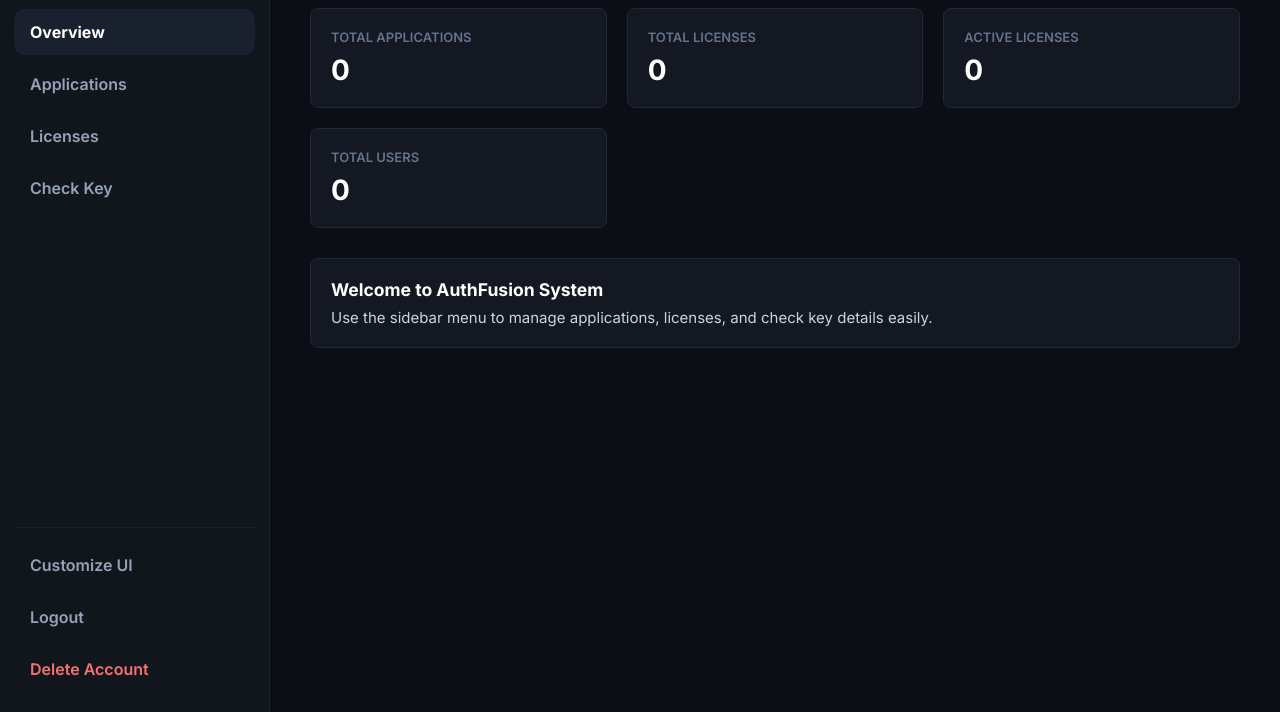
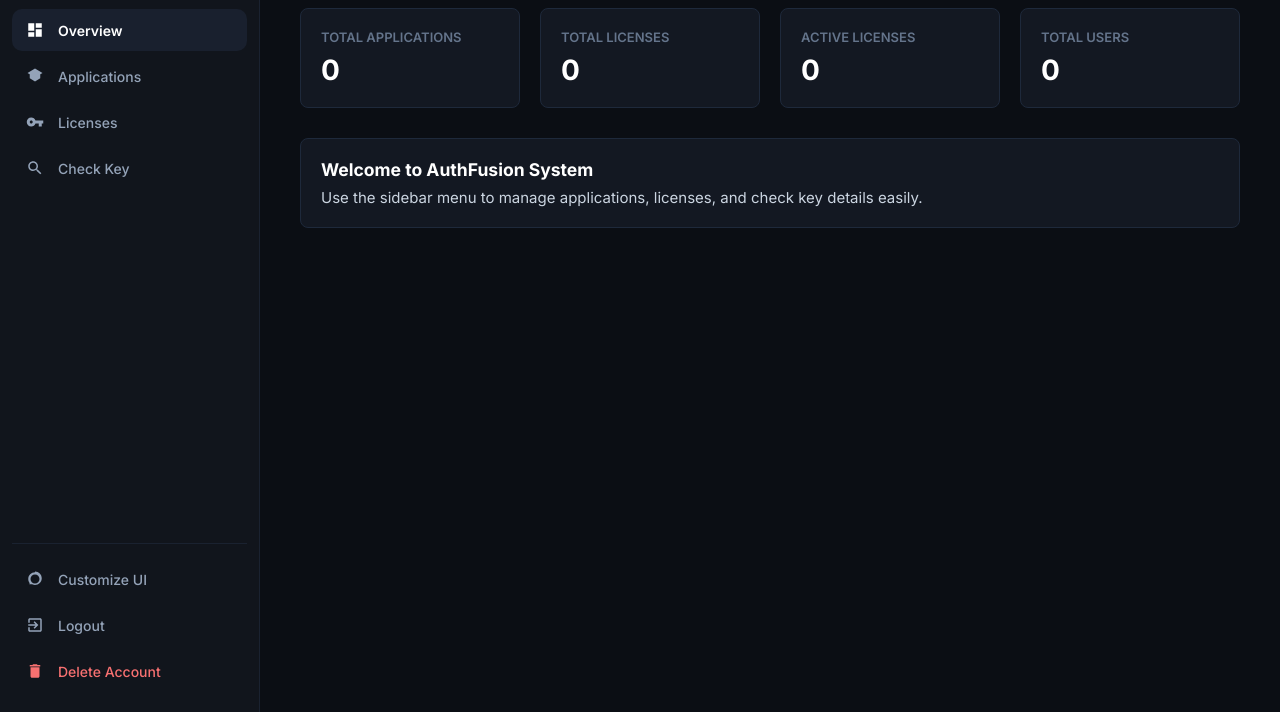
Before and after one commit to huypc708-web/Dobi-manager, a website: page index.html in a window 1280 px wide. Shown: the part 88-800 px from the top of the page. Drawn offline with Linux system fonts and the light colour scheme.

Commit message:
Update index.html

```diff
--- a/index.html
+++ b/index.html
@@ -24,13 +24,13 @@
 
         /* Sidebar chuẩn gốc có kèm User profile */
         .sidebar {
-            width: 270px;
+            width: 260px;
             background-color: #11151c;
             border-right: 1px solid #1a2230;
             display: flex;
             flex-direction: column;
             justify-content: space-between;
-            padding: 20px 14px;
+            padding: 20px 12px;
             overflow-y: auto;
         }
         .user-profile {
@@ -79,19 +79,26 @@
         .nav-menu {
             display: flex;
             flex-direction: column;
-            gap: 6px;
+            gap: 4px;
         }
         .nav-item {
             display: flex;
             align-items: center;
-            padding: 13px 16px;
+            gap: 14px;
+            padding: 12px 14px;
             color: #94a3b8;
             text-decoration: none;
-            font-size: 16px; /* Đã tăng kích thước chữ to hơn */
-            font-weight: 600; /* Tăng độ đậm để rõ nét hơn */
+            font-size: 14px;
+            font-weight: 500;
             border-radius: 10px;
             cursor: pointer;
             transition: 0.2s;
+        }
+        .nav-item svg {
+            width: 18px;
+            height: 18px;
+            fill: currentColor;
+            flex-shrink: 0;
         }
         .nav-item:hover {
             background: rgba(255, 255, 255, 0.03);
@@ -100,14 +107,14 @@
         .nav-item.active {
             background: #19202e;
             color: #fff;
-            font-weight: 700;
+            font-weight: 600;
         }
         .sidebar-bottom {
             border-top: 1px solid #1a2230;
             padding-top: 14px;
             display: flex;
             flex-direction: column;
-            gap: 6px;
+            gap: 4px;
         }
         .nav-item.danger {
             color: #f87171;
@@ -316,17 +323,31 @@
             </div>
 
             <div class="nav-menu">
-                <a class="nav-item active" onclick="switchTab('overview', this)">Overview</a>
-                <a class="nav-item" onclick="switchTab('applications', this)">Applications</a>
-                <a class="nav-item" onclick="switchTab('licenses', this)">Licenses</a>
-                <a class="nav-item" onclick="switchTab('checkkey', this)">Check Key</a>
+                <a class="nav-item active" onclick="switchTab('overview', this)">
+                    <svg viewBox="0 0 24 24"><path d="M3 13h8V3H3v10zm0 8h8v-6H3v6zm10 0h8V11h-8v10zm0-18v6h8V3h-8z"/></svg> Overview
+                </a>
+                <a class="nav-item" onclick="switchTab('applications', this)">
+                    <svg viewBox="0 0 24 24"><path d="M12 2l-10 6 10 6 10-6-10-6zm0 9l-7-4.2V15l7 4.2 7-4.2V6.8L12 11z"/></svg> Applications
+                </a>
+                <a class="nav-item" onclick="switchTab('licenses', this)">
+                    <svg viewBox="0 0 24 24"><path d="M12.65 10C11.83 7.67 9.61 6 7 6c-3.31 0-6 2.69-6 6s2.69 6 6 6c2.61 0 4.83-1.67 5.65-4H17v4h4v-4h2v-4H12.65zM7 14c-1.1 0-2-.9-2-2s.9-2 2-2 2 .9 2 2-.9 2-2 2z"/></svg> Licenses
+                </a>
+                <a class="nav-item" onclick="switchTab('checkkey', this)">
+                    <svg viewBox="0 0 24 24"><path d="M15.5 14h-.79l-.28-.27C15.41 12.59 16 11.11 16 9.5 16 5.91 13.09 3 9.5 3S3 5.91 3 9.5 5.91 16 9.5 16c1.61 0 3.09-.59 4.23-1.57l.27.28v.79l5 4.99L20.49 19l-4.99-5zm-6 0C7.01 14 5 11.99 5 9.5S7.01 5 9.5 5 14 7.01 14 9.5 11.99 14 9.5 14z"/></svg> Check Key
+                </a>
             </div>
         </div>
 
         <div class="sidebar-bottom">
-            <a class="nav-item" onclick="switchTab('customize', this)">Customize UI</a>
-            <a class="nav-item" onclick="alert('Đã đăng xuất thành công!')">Logout</a>
-            <a class="nav-item danger" onclick="if(confirm('Bạn có chắc chắn muốn xóa tài khoản?')) { localStorage.clear(); location.reload(); }">Delete Account</a>
+            <a class="nav-item" onclick="switchTab('customize', this)">
+                <svg viewBox="0 0 24 24"><path d="M12 3c-4.97 0-9 4.03-9 9 0 2.12.74 4.07 1.97 5.61L4.35 19h3.69C9.55 19.62 10.73 20 12 20c4.97 0 9-4.03 9-9s-4.03-9-9-9zm0 15c-3.31 0-6-2.69-6-6s2.69-6 6-6 6 2.69 6 6-2.69 6-6 6z"/></svg> Customize UI
+            </a>
+            <a class="nav-item" onclick="alert('Đã đăng xuất thành công!')">
+                <svg viewBox="0 0 24 24"><path d="M10.09 15.59L11.5 17l5-5-5-5-1.41 1.41L12.67 11H3v2h9.67l-2.58 2.59zM19 3H5c-1.11 0-2 .9-2 2v4h2V5h14v14H5v-4H3v4c0 1.1.89 2 2 2h14c1.1 0 2-.9 2-2V5c0-1.1-.9-2-2-2z"/></svg> Logout
+            </a>
+            <a class="nav-item danger" onclick="if(confirm('Bạn có chắc chắn muốn xóa tài khoản?')) { localStorage.clear(); location.reload(); }">
+                <svg viewBox="0 0 24 24"><path d="M6 19c0 1.1.9 2 2 2h8c1.1 0 2-.9 2-2V7H6v12zM19 4h-3.5l-1-1h-5l-1 1H5v2h14V4z"/></svg> Delete Account
+            </a>
         </div>
     </div>
 
```
